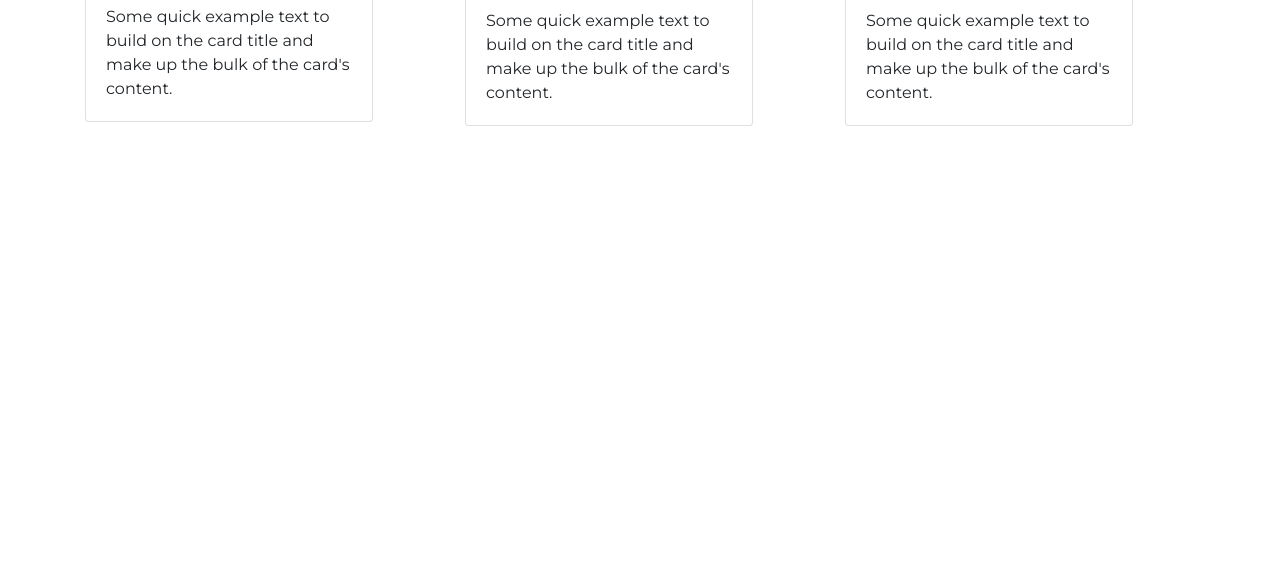
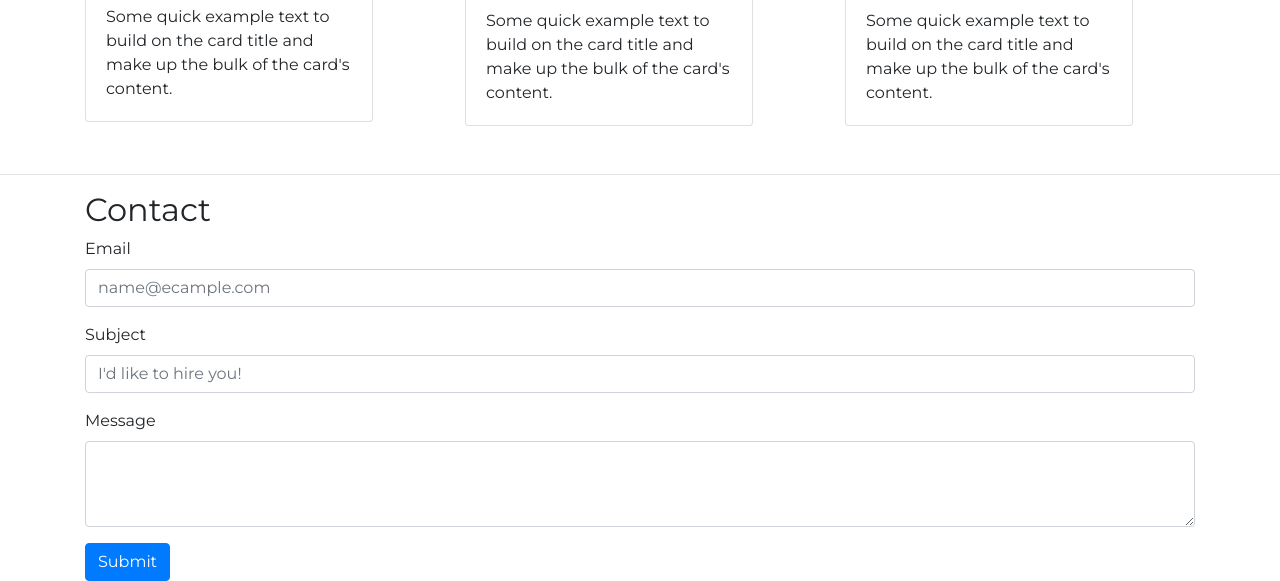
Before and after one commit to MALuceroPerez/maluceroperez.github.io, a plain HTML site: page index.html in a window 1280 px wide. Shown: the part 1869-2450 px from the top of the page. Before the commit the page ends 2027 px from the top, so only its background shows below. Drawn offline with nearby package versions, Linux system fonts and the light colour scheme.

Commit message:
Removed mailchimp, added form submit

```diff
--- a/index.html
+++ b/index.html
@@ -163,13 +163,29 @@
                 </div>
             </div>
 
-
-
-
         </div> <!--End of Row-->
     </div> <!--End of Porfolio Container-->
+        <hr>
+        <div class="container">
+            <h2>Contact</h2>
+            <form enctype="text/plain" action="https://formsubmit.co/m.alex.lucero@gmail.com" method="POST" >
+                <div class="form-group">
+                  <label for="name">Email</label>
+                  <input name='email' type="email" class="form-control" id="name" placeholder="name@ecample.com">
+                </div>
+                <div class="form-group">
+                  <label for="subject">Subject</label>
+                  <input name="subject" type="text" class="form-control" id="subject" placeholder="I'd like to hire you!">
+                </div>
 
+                <div class="form-group">
+                  <label for="body">Message</label>
+                  <textarea name="body" class="form-control" id="body" rows="3"></textarea>
+                </div>
 
+                <input type="submit" class="btn btn-primary">
+            </form>
+        </div>
 
 
 
@@ -182,8 +198,6 @@
 <!--Bootstrap Script -->
 <script src="https://stackpath.bootstrapcdn.com/bootstrap/4.5.0/js/bootstrap.min.js" integrity="sha384-OgVRvuATP1z7JjHLkuOU7Xw704+h835Lr+6QL9UvYjZE3Ipu6Tp75j7Bh/kR0JKI" crossorigin="anonymous"></script>
 
-<!--Mailchimp-->
-<script id="mcjs">!function(c,h,i,m,p){m=c.createElement(h),p=c.getElementsByTagName(h)[0],m.async=1,m.src=i,p.parentNode.insertBefore(m,p)}(document,"script","https://chimpstatic.com/mcjs-connected/js/users/c9dc33195c1b51bc7e0adf163/996bd2a715cf37d737c7761cf.js");</script>
 
 </body>
 </html>
```
